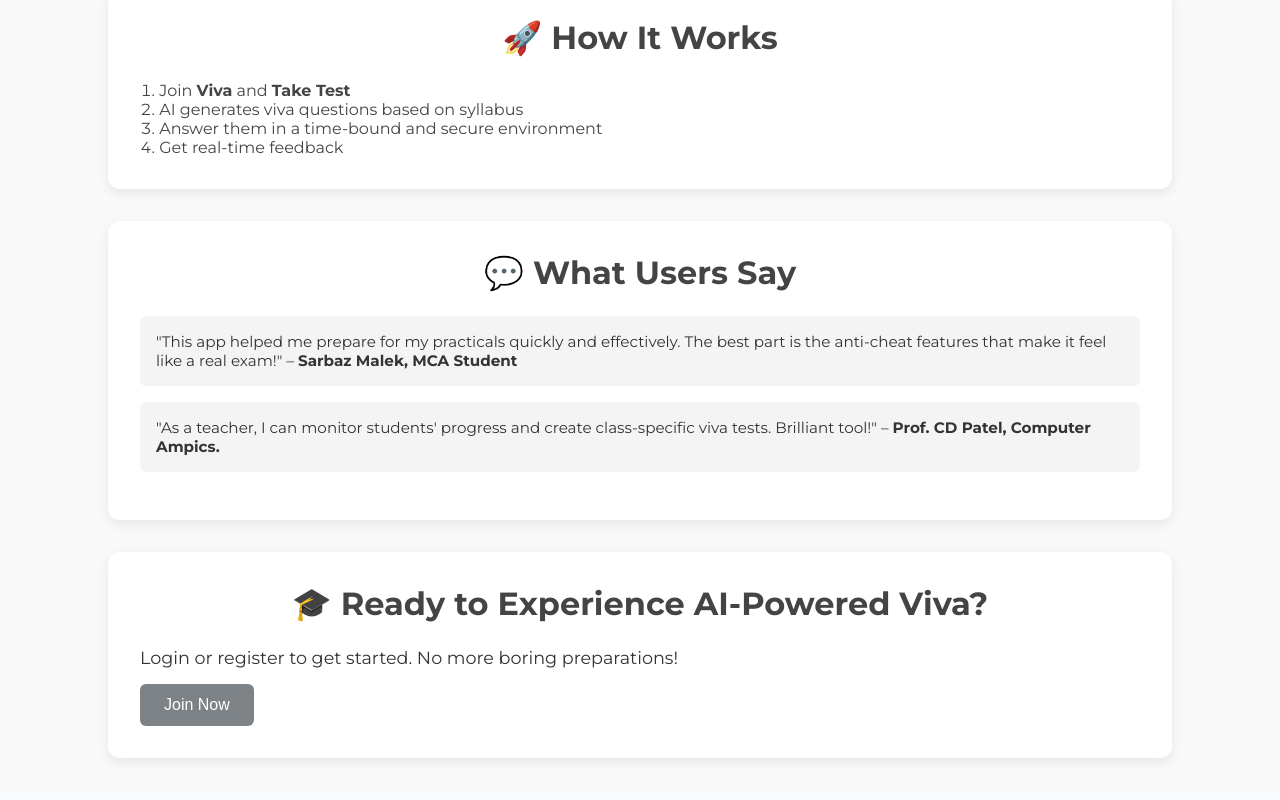
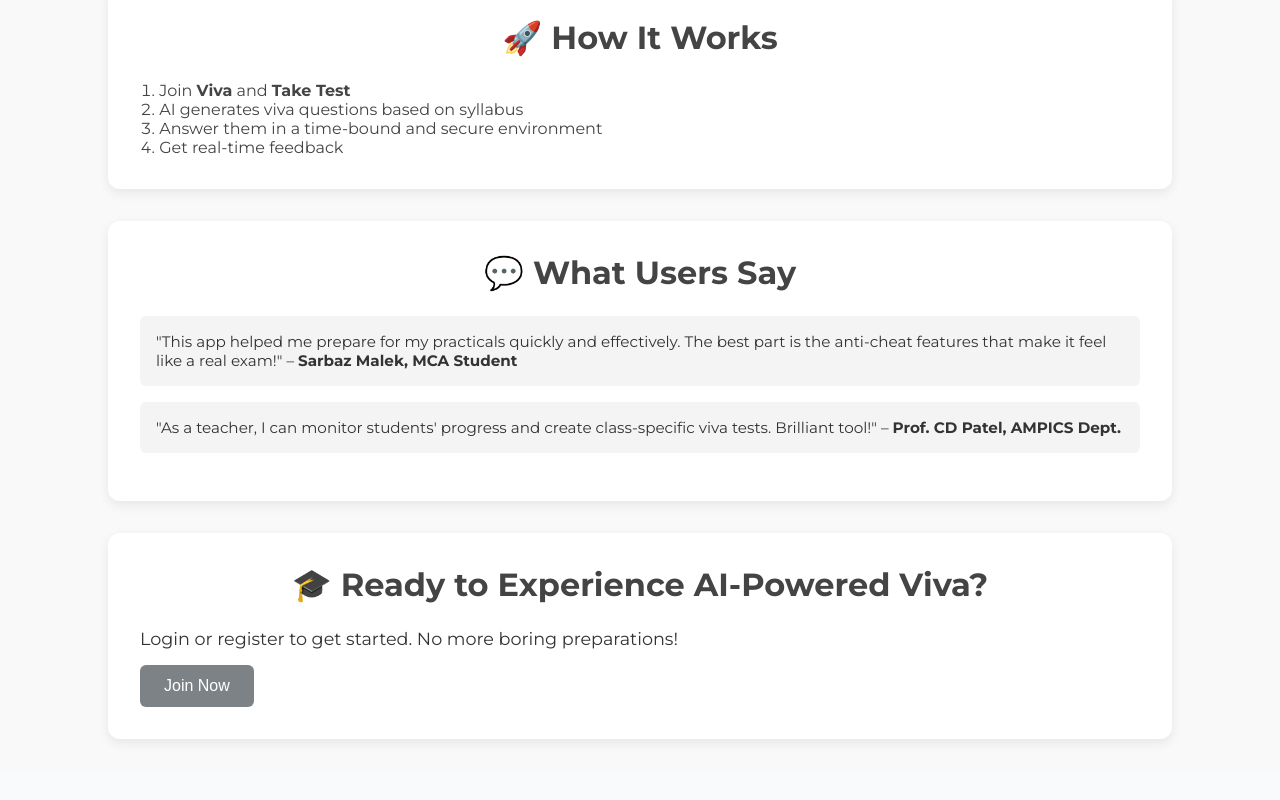
Before and after one commit to Sarbaj/Viva_main, a React (Vite) app in the folder viva-app/: page / in a window 1280 px wide. Shown: the part 694-1494 px from the top of the page. Built offline with nearby package versions, Linux system fonts and the light colour scheme; no server answers; a web font is replaced by a local one.

Commit message:
Update Home.jsx

```diff
--- a/viva-app/src/PAGE/Home.jsx
+++ b/viva-app/src/PAGE/Home.jsx
@@ -99,7 +99,7 @@ function FeatureCard({ icon, title, description }) {
         <div className="testimonial-card">
           <p>
             "As a teacher, I can monitor students' progress and create class-specific viva tests.
-            Brilliant tool!" – <strong>Prof. CD Patel, Computer Ampics.</strong>
+            Brilliant tool!" – <strong>Prof. CD Patel, AMPICS Dept.</strong>
           </p>
         </div>
       </div>
```
